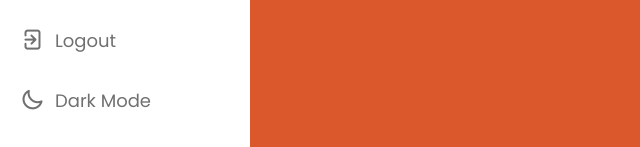
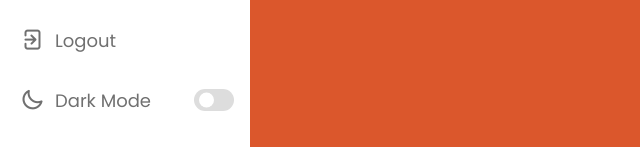
Before and after one commit to cafebalebat/dashboard, a plain HTML site: page index.html in a window 1280 px wide. Shown: the part 650-797 px from the top of the page, 0-640 px from the left. Drawn offline with nearby package versions, Linux system fonts and the light colour scheme.

Commit message:
adding dark mode using simple javascript

```diff
--- a/index.html
+++ b/index.html
@@ -50,12 +50,20 @@
                     <span class="link-name">Logout</span>
                 </a></li>
 
-                <li><a href="#">
-                    <i class="uil uil-moon"></i>
+                <li class="mode">
+                    <a href="#">
+                        <i class="uil uil-moon"></i>
                     <span class="link-name">Dark Mode</span>
-                </a></li>
+                </a>
+
+                <div class="mode-toggle">
+                    <span class="switch"></span>
+                </div>
+            </li>
             </ul>
         </div>
     </nav>
+
+    <script src="script.js"></script>
 </body>
 </html>
--- a/script.js
+++ b/script.js
@@ -0,0 +1,6 @@
+const body = document.querySelector("body"),
+        modeToggle = document.querySelector(".mode-toggle");
+
+modeToggle.addEventListener("click", () =>{
+    body.classList.toggle("dark");
+});
--- a/style.css
+++ b/style.css
@@ -27,6 +27,19 @@
 body {
     min-height: 100vh;
     background-color: var(--primary-color);
+}
+
+body.dark {
+    --primary-color: #444343;
+    --panel-color: #272727;
+    --text-color: #000;
+    --black-light-color: #707070;
+    --border-color: #e6e5e5;
+    --toggle-color: #ddd;
+    --box1-color: #FB4D15;
+    --box2-color: #EAD702;
+    --box3-color: #FA9ACD;
+    --tittle-icon-color: #fff;
 }
 
 nav {
@@ -113,3 +126,40 @@ nav .menu-items {
 .nav-links li a:hover .link-name {
     color: var(--primary-color);
 }
+
+.menu-items .mode {
+    display: flex;
+    align-items: center;
+}
+
+.menu-items .mode-toggle {
+    position: absolute;
+    right: 14px;
+    height: 50px;
+    min-width: 45px;
+    display: flex;
+    align-items: center;
+    justify-content: center;
+    cursor: pointer;
+}
+
+.mode-toggle .switch {
+    position: relative;
+    display: inline-block;
+    height: 22px;
+    width: 40px;
+    border-radius: 25px;
+    background-color: var(--toggle-color);
+}
+
+.switch:before {
+    content: "";
+    position: absolute;
+    left: 5px;
+    top: 50%;
+    transform: translateY(-50%);
+    height: 15px;
+    width: 15px;
+    background-color: var(--panel-color);
+    border-radius: 50%;
+}
```
